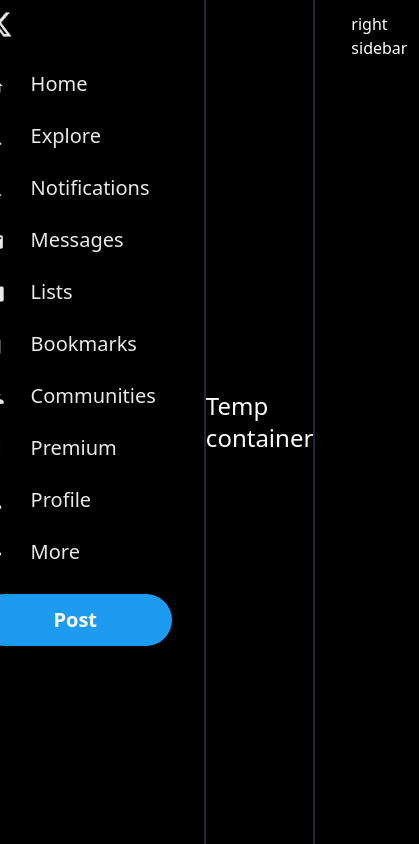
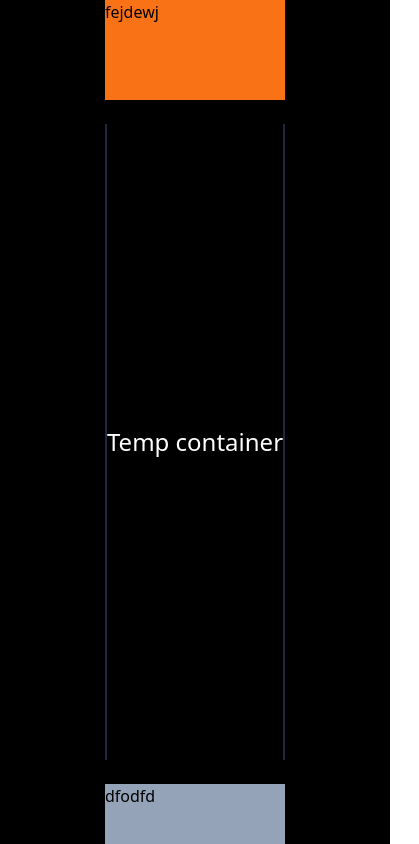
Before and after one commit to romulomelendez/random-news, an Angular app in the folder twitter-clone/: page / in a window 390 px wide. Shown: the whole page, 419 px wide, since content can reach past the window. Built offline with nearby package versions, Linux system fonts and the light colour scheme.

Commit message:
fix: restarting app to apply mobile first concept

```diff
--- a/twitter-clone/src/app/app.component.html
+++ b/twitter-clone/src/app/app.component.html
@@ -1,5 +1,5 @@
-<div class="w-screen h-screen bg-black grid grid-cols-main gap-6 place-content-center">
-	<app-left-sidebar />
+<div class="w-screen h-screen bg-black grid grid-rows-main gap-6 place-content-center">
+	<header class="w-full h-full bg-orange-500">fejdewj</header>
 	<div class="grid place-content-center text-white text-2xl border-x-2 border-x-slate-800">Temp container</div>
-	<app-right-sidebar />
+	<div class="bg-slate-400">dfodfd</div>
 </div>
--- a/twitter-clone/tailwind.config.js
+++ b/twitter-clone/tailwind.config.js
@@ -5,8 +5,8 @@
   ],
   theme: {
     extend: {
-		gridTemplateColumns: {
-			"main": "auto auto auto"
+		gridTemplateRows: {
+			"main": "100px 1fr 60px"
 		},
 		textColor: {
 			"menu_light_gray": "#E7E9EA"
```
